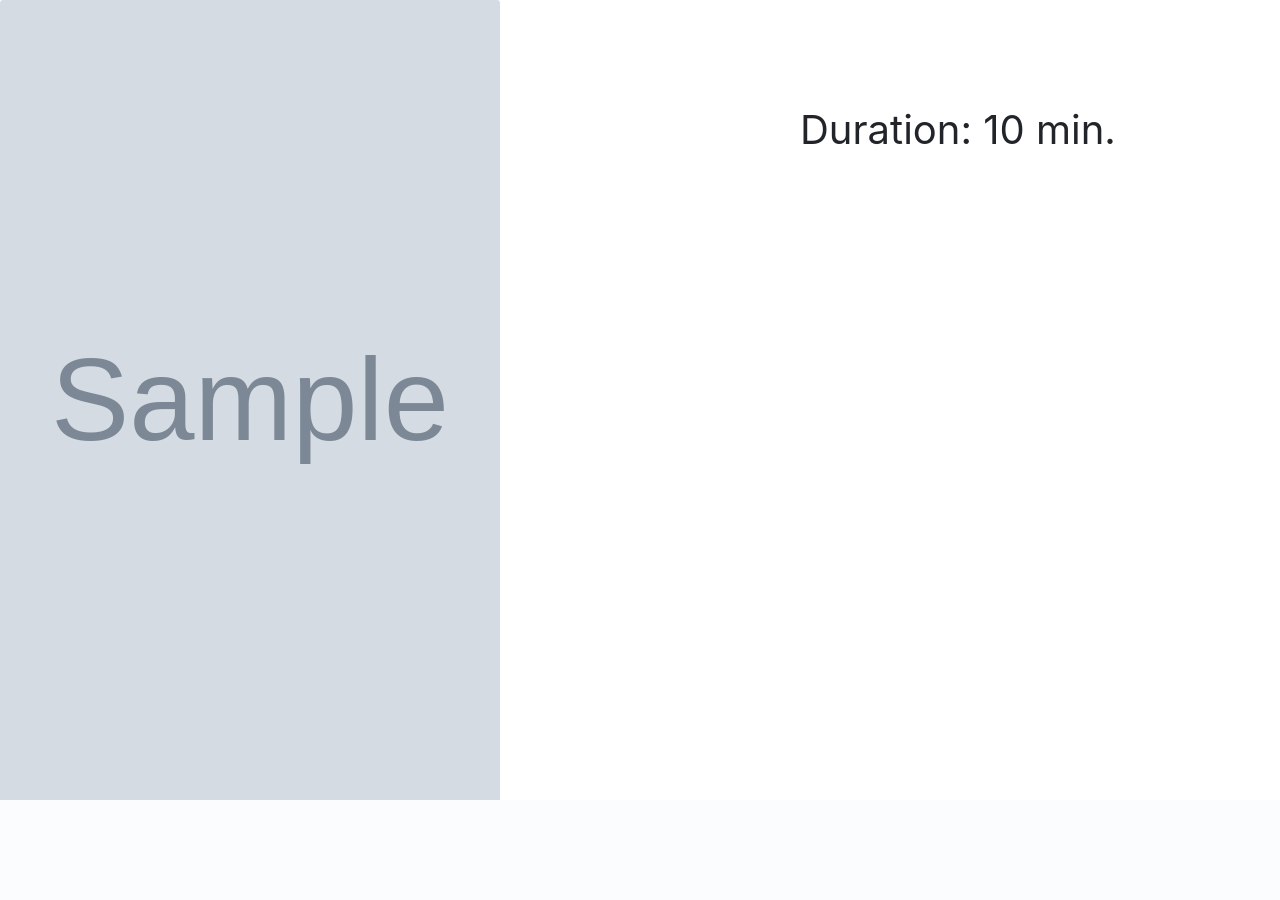
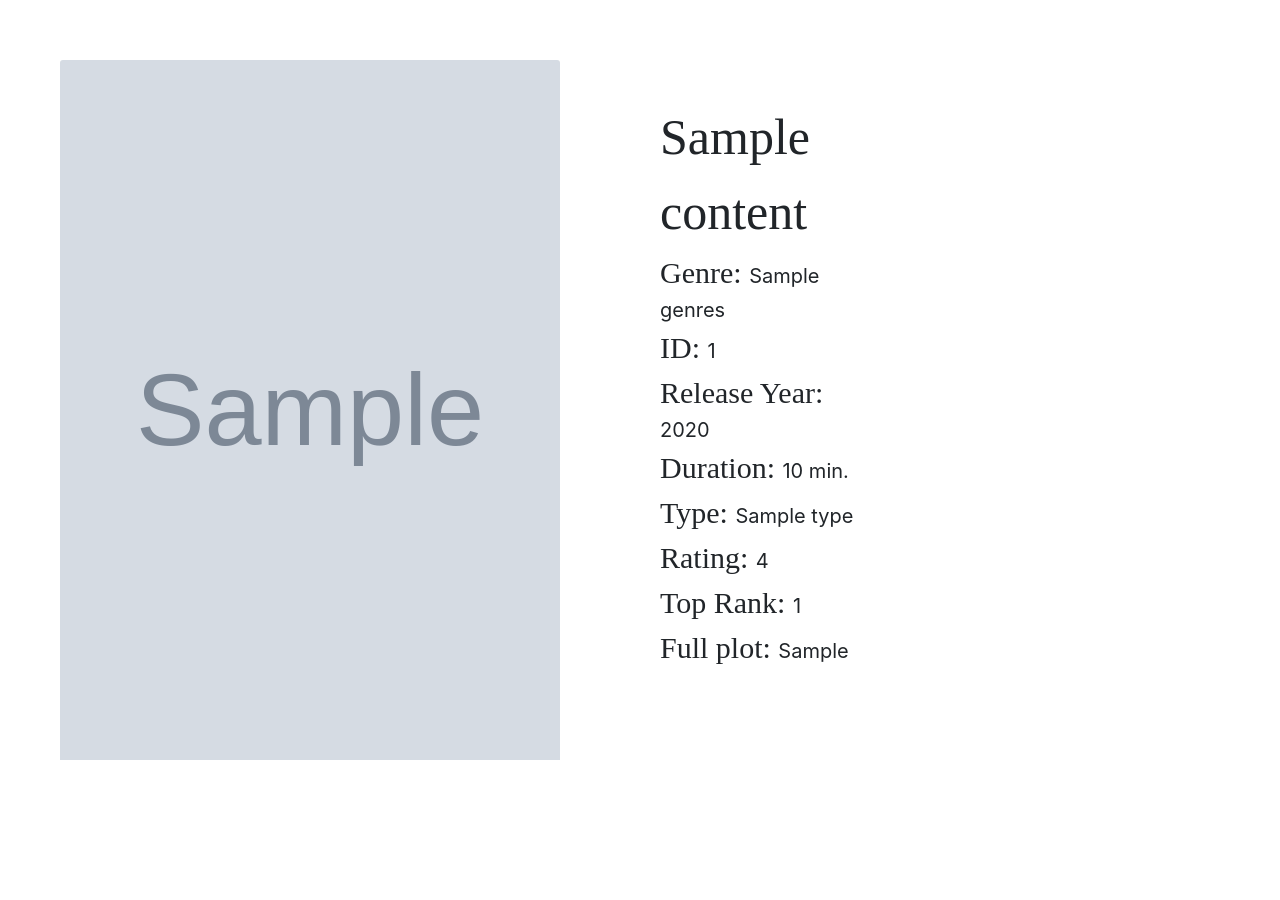
Before and after one commit to deansainer/watch-play-list, a Django app: template organizer_app/templates/organizer_app/details.html in a window 1280 px wide. Before the commit the page ends 800 px from the top, so only its background shows below. Run offline with Django 4.2, Linux system fonts and the light colour scheme; the template is opened without the code that fills it: most values are stand-ins (such as "Sample title", 1, 10 or a date in 2020); grey boxes marked "Sample" are stand-in pictures; data that the repository does not hold is empty.

Commit message:
added some styles on details page

```diff
--- a/organizer_app/templates/organizer_app/details.html
+++ b/organizer_app/templates/organizer_app/details.html
@@ -3,10 +3,19 @@
 <link rel="stylesheet" type="text/css" href="{% static 'css/main.css' %}">
 <div class="details_card">
 
-  <img src="{{content.image}}" style="width: 500px; height: 800px" class="card-img-top"/>
+  <img src="{{content.image}}" style="width: 500px; height: 700px; margin-left: 60px; margin-top: 60px" class="card-img-top"/>
   <div class="d-flex justify-content-between">
     <div class="details_card_data">
-      <span>Duration: </span><span>{{content.duration}} min.</span>
+      <span class="title">{{content.title}}</span><br>
+      <span class="span1">Genre: </span><span>{{content.genres}}</span><br>
+      <span class="span1">ID: </span><span>{{content.id}}</span><br>
+      <span class="span1">Release Year: </span><span>{{content.year}}</span><br>
+      <span class="span1">Duration: </span><span>{{content.duration}} min.</span><br>
+      <span class="span1">Type: </span><span>{{content.type}}</span><br>
+      <span class="span1">Rating: </span><span>{{content.rating}}</span><br>
+      <span class="span1">Top Rank: </span><span>{{content.top_rank}}</span><br>
+      <span class="span1">Full plot: </span><span>{{content.full_plot}}</span><br>
+
     </div>
 </div>
   </div>
--- a/organizer_app/templates/organizer_app/organizer.html
+++ b/organizer_app/templates/organizer_app/organizer.html
@@ -19,7 +19,7 @@
             <img src="{{content.image}}" class="card-img" style="width: 160px; height: 219px">
             <div class="card-body">
                 <div style="display: flex">
-                <h1 class="content_name">{{content.title}}</h1>({{content.duration}}min.)
+                <h1 class="content_name">{{content.title}}</h1><span class="duration">({{content.duration}}min.)</span>
                     </div>
                 {{content.year}}
                 <p>{{content.genres}}</p>
--- a/static/css/main.css
+++ b/static/css/main.css
@@ -14,7 +14,22 @@
     display: flex;
 }
 .details_card_data{
-    margin-left: 300px;
+    width: 50%;
+    height: 800px;
+    margin-left: 100px;
     margin-top: 100px;
-    font-size: 40px;
+    font-size: 20px;
 }
+.title{
+    font-size: 50px;
+    font-family: "Times New Roman", Times, serif;;
+}
+.span1{
+    font-family: "Times New Roman", Times, serif;;
+    font-size: 30px;
+}
+.duration{
+    margin-top: 6px;
+    margin-left: 8px;
+    font-size: 15px;
+}
```
